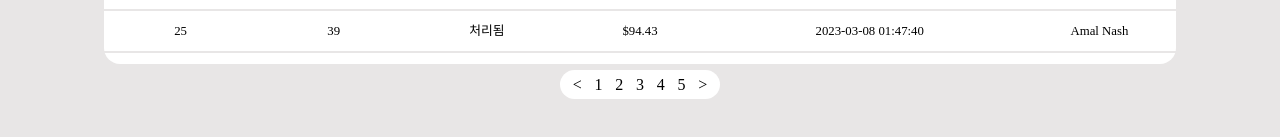
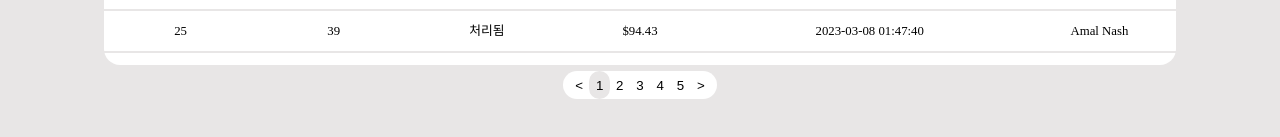
Before and after one commit to wanted-pre-onboarding-internship-1team/pre-onboarding-9th-4-1, a React (Create React App) app: page / in a window 1280 px wide. Shown: the part 637-774 px from the top of the page. Built offline with nearby package versions, Linux system fonts and the light colour scheme.

Commit message:
[#1] design: 현재 페이지 스타일 추가

```diff
--- a/src/component/MockFooter.tsx
+++ b/src/component/MockFooter.tsx
@@ -2,19 +2,31 @@ import { usePagenation } from '../hooks';
 import styled from 'styled-components';
 
 export default function MockFooter() {
-  const { onClickPage, pageList, onClickNextGroup, onClickPrevGroup } =
-    usePagenation();
+  const {
+    onClickPage,
+    pageList,
+    currentPage,
+    onClickNextGroup,
+    onClickPrevGroup,
+  } = usePagenation();
 
   return (
     <Container>
       <List>
-        <Item onClick={onClickPrevGroup}>&lt;</Item>
+        <Item onClick={onClickPrevGroup} isCurrent={false}>
+          &lt;
+        </Item>
         {pageList.map(page => (
-          <Item key={page} onClick={() => onClickPage(page)}>
+          <Item
+            key={page}
+            onClick={() => onClickPage(page)}
+            isCurrent={currentPage === page}>
             {page}
           </Item>
         ))}
-        <Item onClick={onClickNextGroup}>&gt;</Item>
+        <Item onClick={onClickNextGroup} isCurrent={false}>
+          &gt;
+        </Item>
       </List>
     </Container>
   );
@@ -26,7 +38,7 @@ const Container = styled.div`
   margin-top: 0.4rem;
 `;
 
-const List = styled.ul`
+const List = styled.div`
   cursor: pointer;
   display: flex;
   justify-content: center;
@@ -35,6 +47,12 @@ const List = styled.ul`
   padding: 0 0.4rem;
 `;
 
-const Item = styled.li`
+const Item = styled.button<{ isCurrent: boolean }>`
+  border: none;
+  outline: none;
+  background-color: ${({ isCurrent, theme }) =>
+    isCurrent ? theme.color.backgroundSemiDark : 'transparent'};
   padding: 0.4rem;
+  border-radius: 3rem;
+  cursor: pointer;
 `;
--- a/src/hooks/index.ts
+++ b/src/hooks/index.ts
@@ -43,7 +43,6 @@ export function usePagenation() {
   );
 
   //페이징 처리 부분
-  const pageList = [];
   const currentPage = Number(searchParams.get('page')) || 1;
   const totalPageCount = Math.ceil(todatData.length / COUNT_PER_PAGE);
   const totalGroupCount = Math.ceil(totalPageCount / PAGES_COUNT_PER_GROUP);
@@ -54,9 +53,10 @@ export function usePagenation() {
     totalPageCount
   );
 
-  for (let i = startPage; i <= endPage; i++) {
-    pageList.push(i);
-  }
+  const pageList = Array.from(
+    { length: endPage - startPage + 1 },
+    (_, i) => i + startPage
+  );
 
   const onClickPage = (page: number) => {
     setSearchParams({ page: String(page) });
@@ -83,6 +83,7 @@ export function usePagenation() {
     pageList,
     startPage,
     endPage,
+    currentPage,
     onClickPage,
     onClickNextGroup,
     onClickPrevGroup,
```
